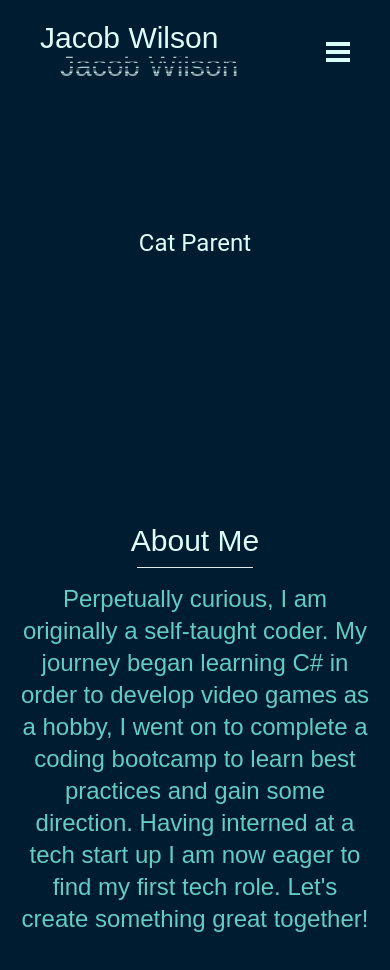
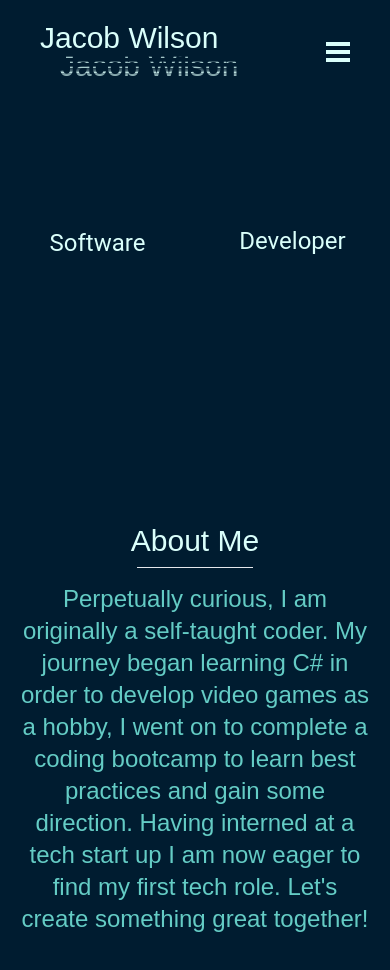
Before and after one commit to JLEWilson/PortfolioWebsite, a React (Create React App) app: page / in a window 390 px wide. Shown: the top 970 px of the page. Built offline with nearby package versions, Linux system fonts and the light colour scheme; what tailwindcss-3d would draw is missing.

Commit message:
Change to half rotations, WIP responsiveness

```diff
--- a/src/components/title.tsx
+++ b/src/components/title.tsx
@@ -20,21 +20,29 @@ function Title() {
             'text-text xl:text-9xl/normal md:text-6xl/normal text-2xl/normal',
             'absolute',
             'top-0',
-            'left-0',
-            'w-full',
+            'right-1/2',
+            'w-1/2',
             'xl:animate-bigSlide md:animate-Slide animate-smallSlide',
           )}
         >
-          Full-Stack Web Developer
+          Web
           <br />
-          Mobile App Developer
+          Mobile
           <br />
-          Software Engineer
+          Front-End
           <br />
-          Gamer
+          Back-End
           <br />
-          Cat Parent
+          Software
         </h1>
+        <h1 className={join(
+            'font-Roboto font-normal',
+            'text-text xl:text-9xl/normal md:text-6xl/normal text-2xl/normal',
+            'absolute',
+            'top-0',
+            'left-1/2',
+            'w-1/2',
+          )}>Developer</h1>
       </div>
     </div>
   )
```
